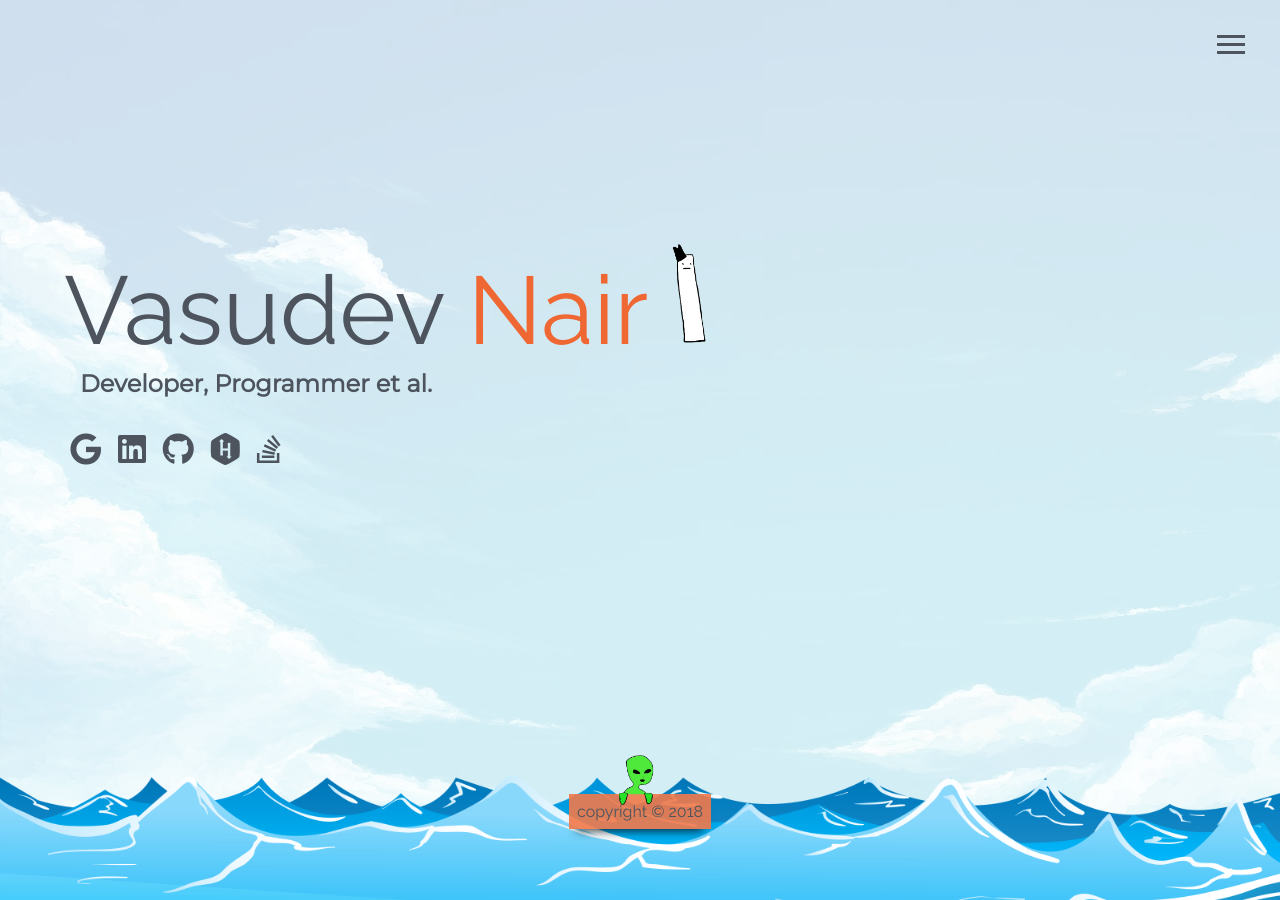
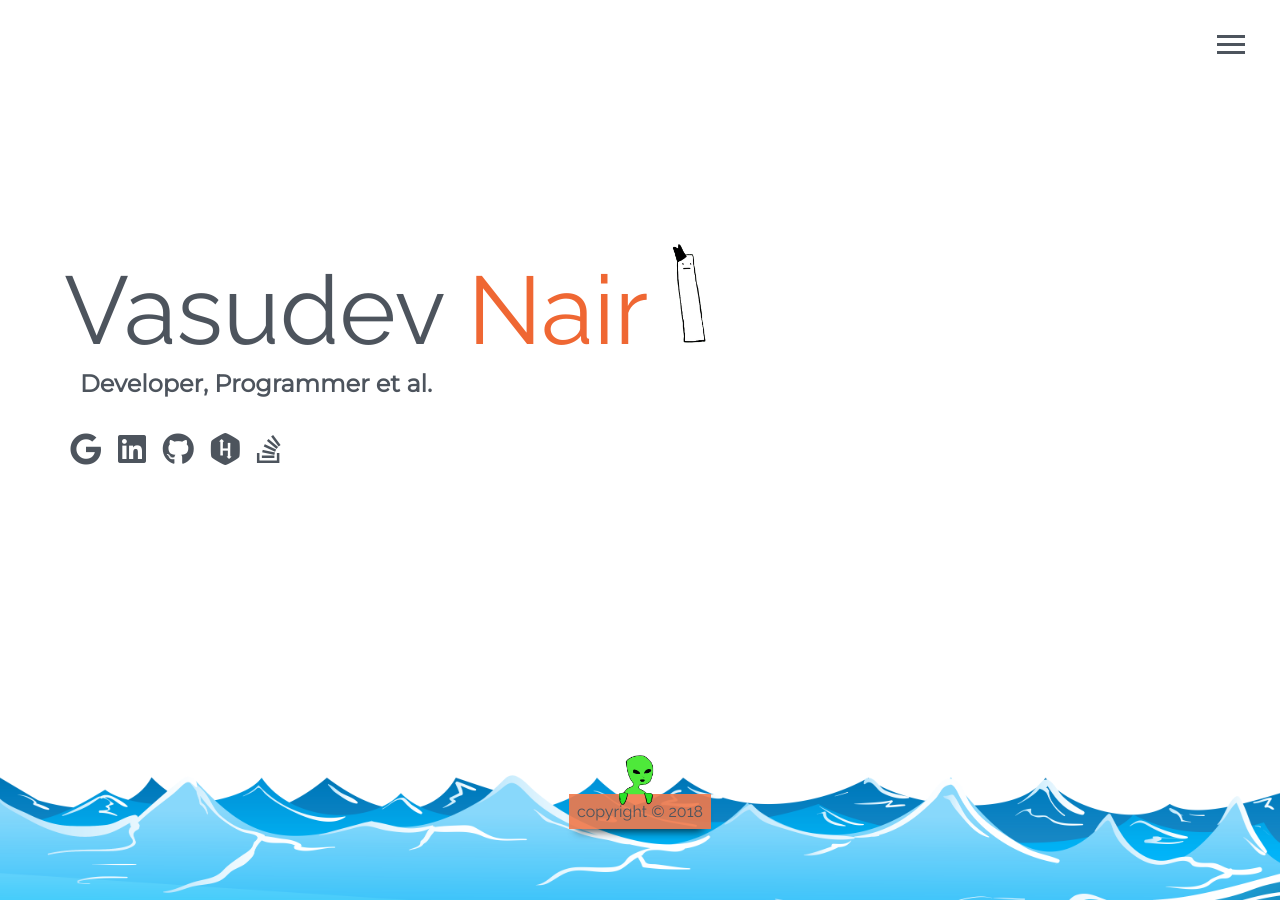
Before and after one commit to Markandeya/MarkandeyaTemp.github.io, a Jekyll site: the page built from index.html, in a window 1280 px wide. Built offline with Jekyll 4.4.1, drawn with Linux system fonts in a browser that asks for light colours; nearby versions of some CDN libraries.

Commit message:
set background to false

```diff
--- a/_sass/_config.scss
+++ b/_sass/_config.scss
@@ -11,7 +11,7 @@ $primary-color: #fff;
 $secondary-color: #ef6733;
 $tertiary-color: #00b1b3;
 $text-color: set-color($primary-color);
-$show-home-image: true;
+$show-home-image: false;
 $home-image: url('../img/clearsky.jpg');
 $background-opacity: 0.8;
 $light-grey: #fbfbfb;
```
